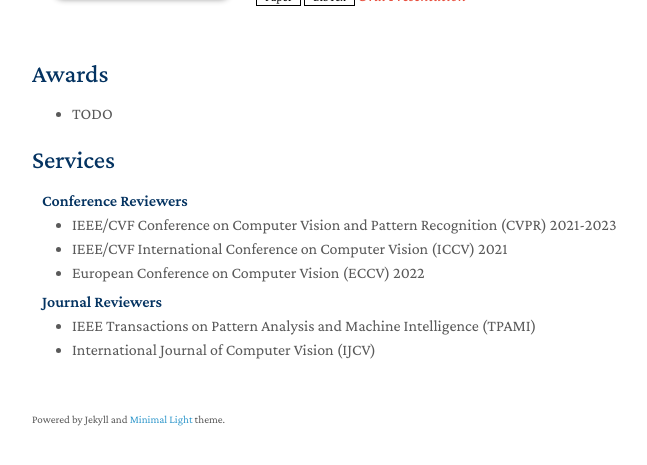
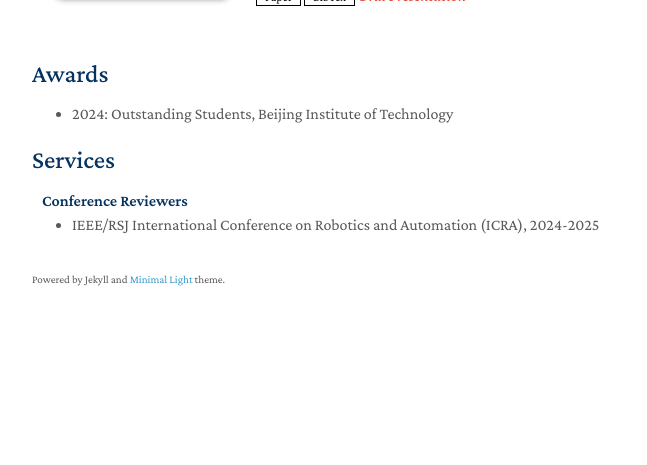
Before and after one commit to dzp62442/dzp62442.github.io, a Jekyll site: the page built from index.md, in a window 1280 px wide and 1279 px high, cut to the strip 779-1244 px from the top of the window. Shown: the whole strip, without its empty margins (438-1085 px from the left). Built offline with Jekyll 4.4.1, drawn with Linux system fonts in a browser that asks for light colours; a style sheet for code colours, icons or effects is not loaded; our own code applies the rules of GitHub Pages for plain Markdown files.

Commit message:
init update

```diff
--- a/_includes/awards.md
+++ b/_includes/awards.md
@@ -1,5 +1,5 @@
 ## Awards
 
 <ul style="margin:0 0 20px;">
-  <li><a href="https://dzp62442.github.io/"><autocolor>TODO</autocolor></a></li>
+  <li><autocolor>2024: Outstanding Students, Beijing Institute of Technology</autocolor></li>
 </ul>
--- a/_includes/services.md
+++ b/_includes/services.md
@@ -3,14 +3,12 @@
 <h4 style="margin:0 10px 0;">Conference Reviewers</h4>
 
 <ul style="margin:0 0 5px;">
-  <li><a href="http://cvpr2023.thecvf.com/"><autocolor>IEEE/CVF Conference on Computer Vision and Pattern Recognition (CVPR) 2021-2023</autocolor></a></li>
-  <li><a href="http://iccv2021.thecvf.com/"><autocolor>IEEE/CVF International Conference on Computer Vision (ICCV) 2021</autocolor></a></li>
-  <li><a href="https://eccv2022.ecva.net/"><autocolor>European Conference on Computer Vision (ECCV) 2022</autocolor></a></li>
+  <li><autocolor>IEEE/RSJ International Conference on Robotics and Automation (ICRA), 2024-2025</autocolor></li>
 </ul>
 
-<h4 style="margin:0 10px 0;">Journal Reviewers</h4>
+<!-- <h4 style="margin:0 10px 0;">Journal Reviewers</h4>
 
 <ul style="margin:0 0 20px;">
   <li><a href="https://www.computer.org/csdl/journal/tp"><autocolor>IEEE Transactions on Pattern Analysis and Machine Intelligence (TPAMI)</autocolor></a></li>
   <li><a href="https://www.springer.com/journal/11263"><autocolor>International Journal of Computer Vision (IJCV)</autocolor></a></li>
-</ul>
+</ul> -->
```
